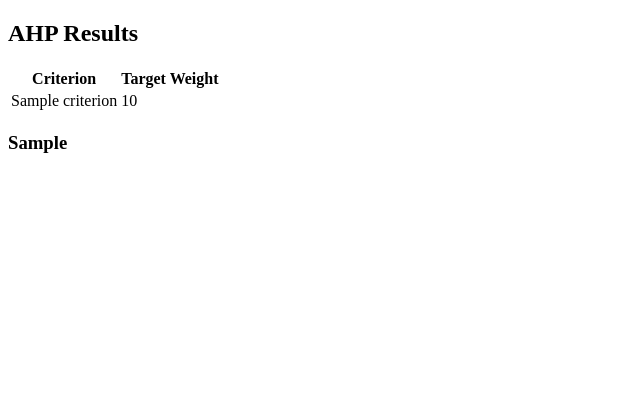
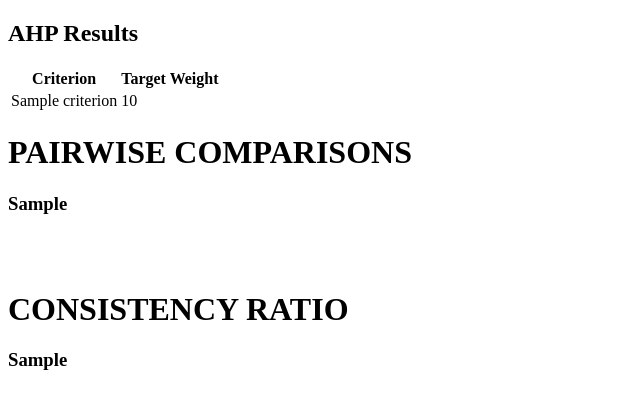
Before and after one commit to reiness/ahp-joki, a Flask app: template templates/results.html in a window 1280 px wide. Shown: the top 409 px of the page, without its empty margins (0-640 px from the left). Run offline with Flask 3, Linux system fonts and the light colour scheme; the template is opened without the code that fills it: most values are stand-ins (such as "Sample title", 1, 10 or a date in 2020).

Commit message:
consistency ratio added

```diff
--- a/app.py
+++ b/app.py
@@ -1,4 +1,4 @@
-from flask import Flask, render_template, request, session
+from flask import Flask, render_template, request, session,  redirect, url_for
 import ahpy
 import secrets
 import string
@@ -12,6 +12,16 @@ app.secret_key = generate_secret_key()
 
 def get_criteria():
     return ["Playerbase", "Market Size", "Policy", "Competitors"]
+
+def check_consistency(pairwise_comparisons):
+    ratios = {}
+    for criterion, comparisons in pairwise_comparisons.items():
+        comparison = ahpy.Compare(criterion, comparisons, precision=3, random_index='saaty')
+        consistency_ratio = comparison.consistency_ratio
+        ratios[criterion] = consistency_ratio
+        if consistency_ratio > 0.1:
+            return True, ratios
+    return False, ratios
 
 
 def perform_calculation(pairwise_comparisons):
@@ -79,16 +89,22 @@ def calculate():
                     # You may choose to set a default value or take appropriate action
                     pairwise_comparisons[criterion][(alt_i, alt_j)] = 1  # Default value
 
+    # Execute consistency check
+    consistency_check_passed, consistency_ratios = check_consistency(pairwise_comparisons)
 
-
-    # Calculate weights
-    ranked = perform_calculation(pairwise_comparisons)
-    print(f'rankssss{ranked}')
-
-    return render_template('results.html', results=ranked, pairwise_comparisons=pairwise_comparisons)
+    if consistency_check_passed:
+        # Redirect to invalid.html if consistency check fails
+        return redirect(url_for('invalid', consistency_ratios=consistency_ratios))
+    else:
+        # Calculate weights and render results.html
+        ranked = perform_calculation(pairwise_comparisons)
+        return render_template('results.html', results=ranked, pairwise_comparisons=pairwise_comparisons, consistency_ratios=consistency_ratios)
 
 
 
+@app.route('/invalid')
+def invalid():
+    return render_template('invalid.html')
 
 if __name__ == '__main__':
     app.run(debug=True)
--- a/templates/results.html
+++ b/templates/results.html
@@ -19,6 +19,11 @@
         </tr>
         {% endfor %}
     </table>
+    <h1> PAIRWISE COMPARISONS </h1>
     <h3> {{  pairwise_comparisons  }} </h3>
+    <br>
+    <br>
+    <h1> CONSISTENCY RATIO </h1>
+    <h3>    {{ consistency_ratios }} </h3>
 </body>
 </html>
```
